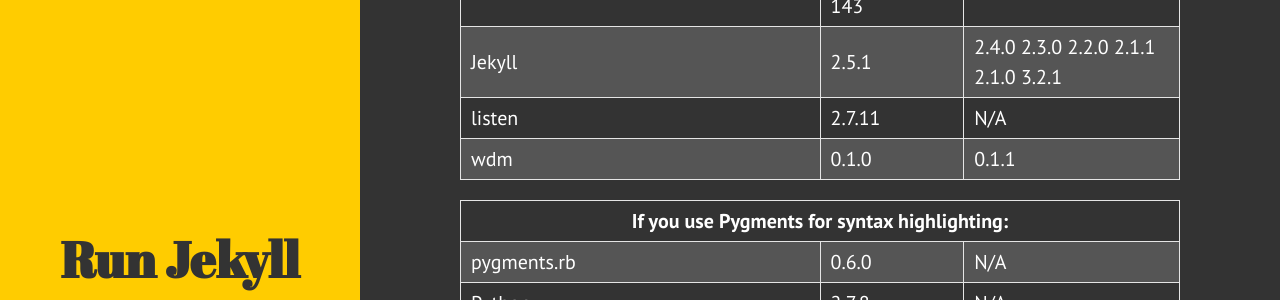
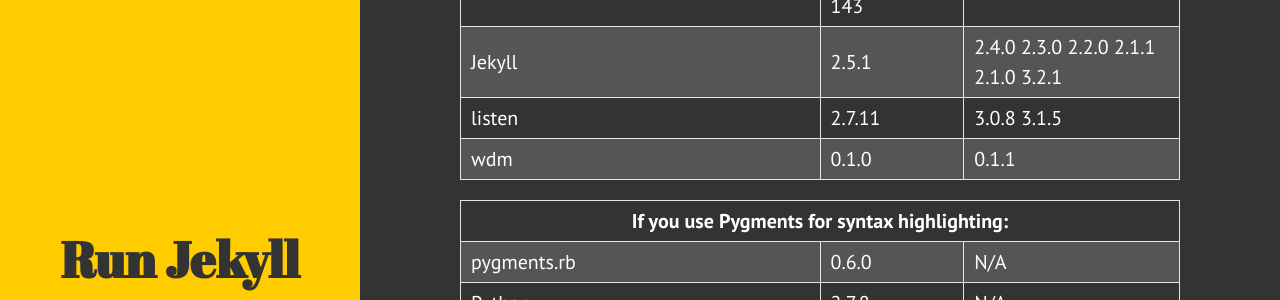
Before and after one commit to juthilo/run-jekyll-on-windows, a Jekyll site: the page built from index.html, in a window 1280 px wide and 900 px high, scrolled down 812 px. Shown: the part 155-455 px from the top of the window. Built offline with Jekyll 4.4.1, drawn with Linux system fonts in a browser that asks for light colours.

```diff
--- a/index.html
+++ b/index.html
@@ -38,7 +38,7 @@
     <tr>
       <td>listen</td>
       <td>2.7.11</td>
-      <td>N/A</td>
+      <td>3.0.8 3.1.5</td>
     </tr>
     <tr>
       <td>wdm</td>
```
